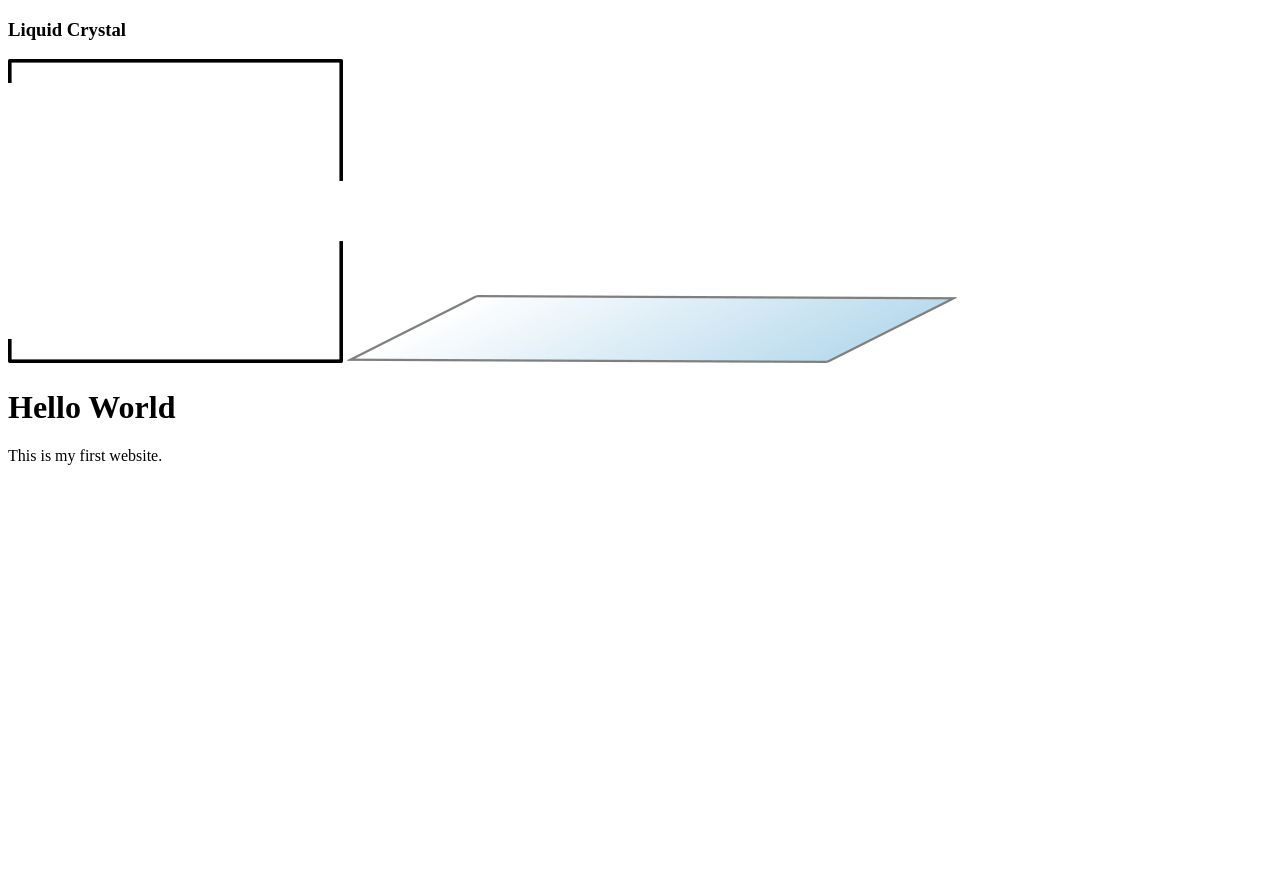
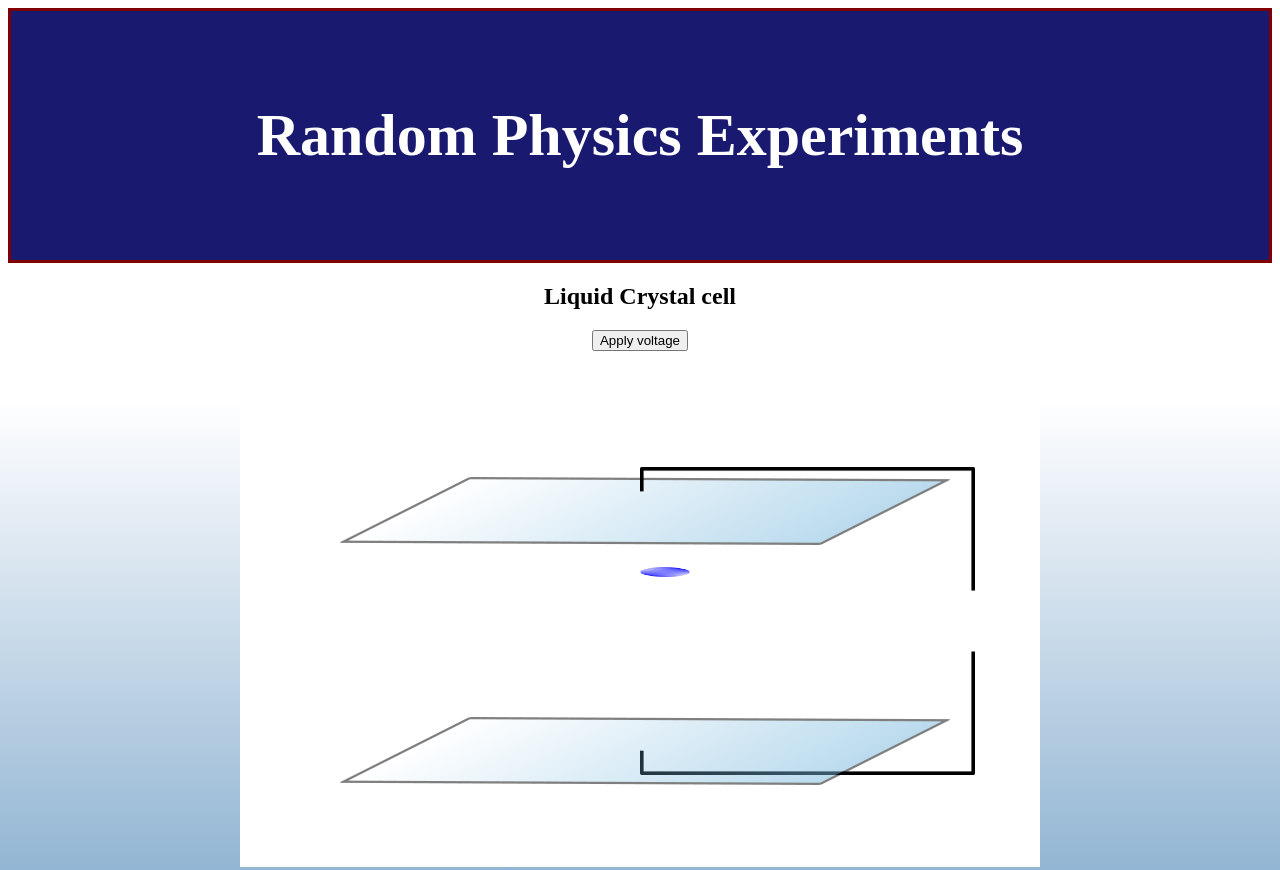
Before and after one commit to dbankova/dbankova.github.io, a plain HTML site: page index.html in a window 1280 px wide. Shown: the top 870 px of the page. Before the commit the page ends 800 px from the top, so only its background shows below. Drawn offline with nearby package versions, Linux system fonts and the light colour scheme.

Commit message:
Structure of cell, molecules, header

```diff
--- a/StyleSheet.css
+++ b/StyleSheet.css
@@ -1,3 +1,61 @@
-body
-{
+body {
+    /*margin: 200px;
+    padding: 70px;
+    box-sizing: border-box;*/
+    text-align: center;
+    /*border: 3px double white;
+    background: white;*/
 }
+
+.header {
+    padding: 50px;
+    text-align: center;
+    border: 3px solid maroon;
+    background: midnightblue;
+    color: white;
+    font-size: 30px;
+}
+
+.contentBackground {
+    position: absolute;
+    top: 50%;
+    left: 0;
+    width: 100%;
+    height: 100vh;
+    background: linear-gradient(to bottom, white, steelblue);
+    z-index: -1;
+}
+
+#simulationBox {
+    width: 800px;
+    height: 500px;
+    position: relative;
+    background: white;
+    display: block;
+    margin-left: auto;
+    margin-right: auto;
+}
+
+.molecules {
+    position: absolute;
+    top: 200px;
+    left: 400px;
+}
+.img1 {
+    position: absolute;
+    top: 100px;
+    left: 400px;
+}
+
+.img2 {
+    position: absolute;
+    top: 110px;
+    left: 100px;
+}
+
+.img3 {
+    position: absolute;
+    top: 350px;
+    left: 100px;
+    z-index: 3;
+}
--- a/index.html
+++ b/index.html
@@ -5,22 +5,37 @@
     <meta name="viewport" content="width=device-width", initial-scale ="1.0" />
     <meta http-equiv="X-UA-Compatible" content="ie=edge" />
     <link rel="stylesheet" href="./StyleSheet.css" />
-    <title>Ranodm Physics Experiments</title>
+    <title>Random Physics Experiments</title>
 </head>
 <body>
-    <header>
-        <nav>
-            <h3 id="LC">Liquid Crystal</h3>
-            <img src="./images/wires.png" alt="wires" width="335" height="304"/>
-            <img src="./images/glass_slide.png" width="610" height="68" alt="glass slide" />
-        </nav>
-    </header>
+    <div class="header">
+        <h1>Random Physics Experiments</h1>
+    </div>
+
+    <div class="contentBackground"></div>
+    <!--
+    <div class="fullImage"></div>
     <script src="https://cdnjs.cloudflare.com/ajax/libs/gsap/latest/TweenMax.min.js"
             integrity="sha512-8Wy4KH0O+AuzjMm1w5QfZ5j5/y8Q/kcUktK9mPUVaUoBvh3QPUZB822W/vy7ULqri3yR8daH3F58+Y8Z08qzeg==" crossorigin="anonymous"></script>
     <script src="https://cdnjs.cloudflare.com/ajax/libs/gsap/latest/TimelineMax.min.js"
             integrity="sha512-lJDBw/vKlGO8aIZB8/6CY4lV+EMAL3qzViHid6wXjH/uDrqUl+uvfCROHXAEL0T/bgdAQHSuE68vRlcFHUdrUw==" crossorigin="anonymous"></script>
+    // -->
     <script src="simulation.js"></script>
-    <h1>Hello World</h1>
-    <p>This is my first website.</p>
+    <section>
+        <h2>Liquid Crystal cell</h2>
+        <p>
+            <button onclick="myMove()">Apply voltage</button>
+        </p>
+        <div id="simulationBox">
+            <img class="img2" src="./images/glass_slide.png" width="610" height="68" alt="glass slide" />
+            <img class="img3" src="./images/glass_slide.png" width="610" height="68" alt="glass slide" />
+            <img class="img1" src="./images/wires.png" alt="wires" width="335" height="308" />
+
+            <img class="molecules" id="mol1" src="./images/molecule.png" width="50" height="10" />
+            <img class="molecules" id="mol2" src="./images/molecule.png" width="50" height="10" />
+            <img class="molecules" id="mol3" src="./images/molecule.png" width="50" height="10" />
+            <img class="molecules" id="mol4" src="./images/molecule.png" width="50" height="10" />
+        </div>
+    </section>
 </body>
 </html>
--- a/simulation.js
+++ b/simulation.js
@@ -1 +1,31 @@
-// JavaScript source code
+/*const initialAnimation = document.querySelector(".initialAnimation");
+const fullImage = document.querySelector(".fullImage");
+
+const tl = new TimelineMax();
+
+tl.fromTo(fullImage, 1, { height: "0%" }, { height: "80%" });
+*/
+
+function myMove() {
+    var mol1 = document.getElementById("mol1");
+    var mol2 = document.getElementById("mol2");
+    var mol3 = document.getElementById("mol3");
+    var mol4 = document.getElementById("mol4");
+    var pos = 200;
+    var id = setInterval(frame, 10);
+    function frame() {
+        if (pos == 350) {
+            clearInterval(id);
+        } else {
+            pos++;
+            mol1.style.top = pos + 'px';
+            mol1.style.left = pos + 'px';
+            mol2.style.top = pos + 'px';
+            mol2.style.left = pos - 'px';
+            mol3.style.top = pos - 'px';
+            mol3.style.left = pos + 'px';
+            mol4.style.top = pos - 'px';
+            mol4.style.left = pos - 'px';
+        }
+    }
+}
```
